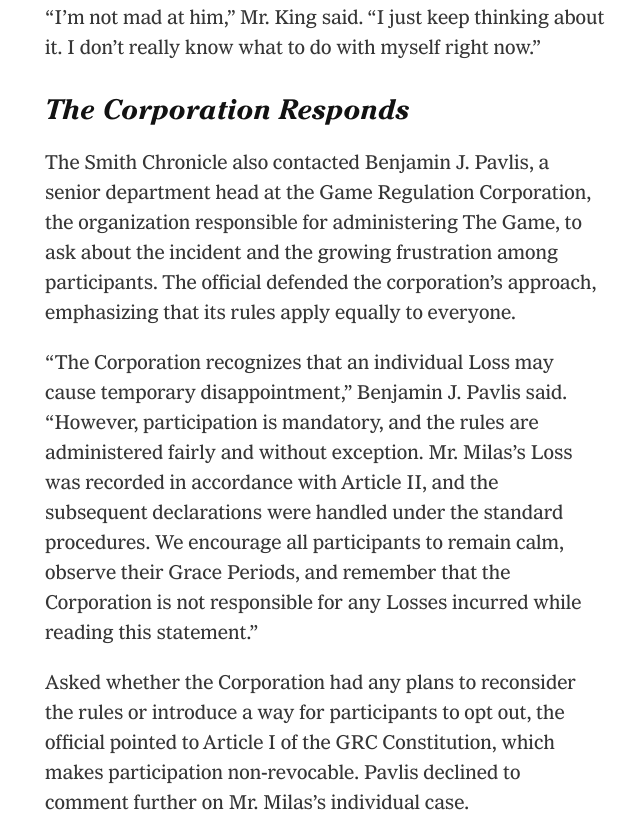
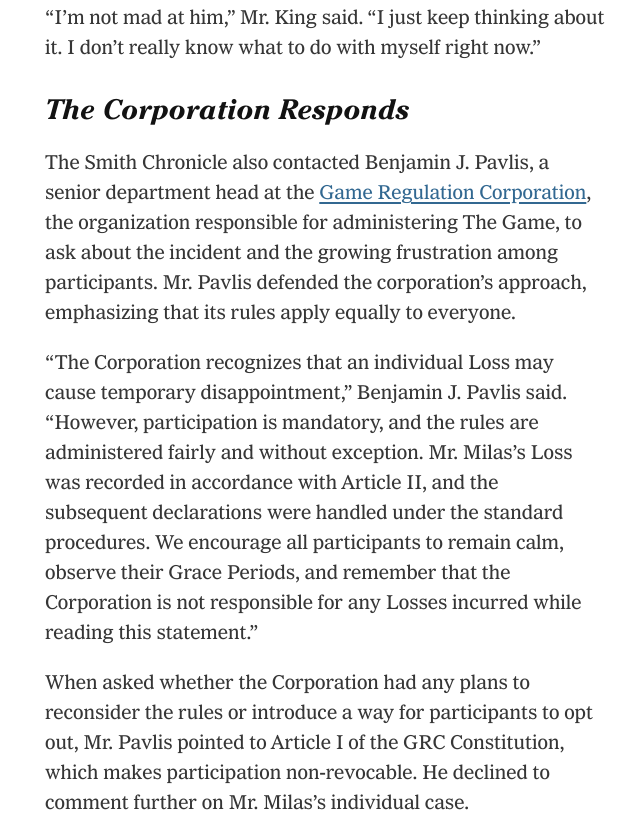
Before and after one commit to oprussell/smithchronicles, a plain HTML site: page index.html in a window 1280 px wide. Shown: the part 3299-4121 px from the top of the page, without its empty margins (315-955 px from the left). Drawn offline with Linux system fonts and the light colour scheme.

Commit message:
Update Corporation response section in index.html

```diff
--- a/index.html
+++ b/index.html
@@ -301,11 +301,11 @@
 
   <h2>The Corporation Responds</h2>
 
-  <p>The Smith Chronicle also contacted Benjamin J. Pavlis, a senior department head at the Game Regulation Corporation, the organization responsible for administering The Game, to ask about the incident and the growing frustration among participants. The official defended the corporation’s approach, emphasizing that its rules apply equally to everyone.</p>
+  <p>The Smith Chronicle also contacted Benjamin J. Pavlis, a senior department head at the <a class="in" href="https://rb.gy/unc2pq" target="_blank" rel="noopener">Game Regulation Corporation</a>, the organization responsible for administering The Game, to ask about the incident and the growing frustration among participants. Mr. Pavlis defended the corporation’s approach, emphasizing that its rules apply equally to everyone.</p>
 
   <p>“The Corporation recognizes that an individual Loss may cause temporary disappointment,” Benjamin J. Pavlis said. “However, participation is mandatory, and the rules are administered fairly and without exception. Mr. Milas’s Loss was recorded in accordance with Article II, and the subsequent declarations were handled under the standard procedures. We encourage all participants to remain calm, observe their Grace Periods, and remember that the Corporation is not responsible for any Losses incurred while reading this statement.”</p>
 
-  <p>Asked whether the Corporation had any plans to reconsider the rules or introduce a way for participants to opt out, the official pointed to Article I of the GRC Constitution, which makes participation non-revocable. Pavlis declined to comment further on Mr. Milas’s individual case.</p>
+  <p>When asked whether the Corporation had any plans to reconsider the rules or introduce a way for participants to opt out, Mr. Pavlis pointed to Article I of the GRC Constitution, which makes participation non-revocable. He declined to comment further on Mr. Milas’s individual case.</p>
 
   <p>For now, there are few answers. Mr. Milas has lost, the community has suffered, and countless others have been unwillingly reminded of a competition they had spent years trying to forget.</p>
 
```
